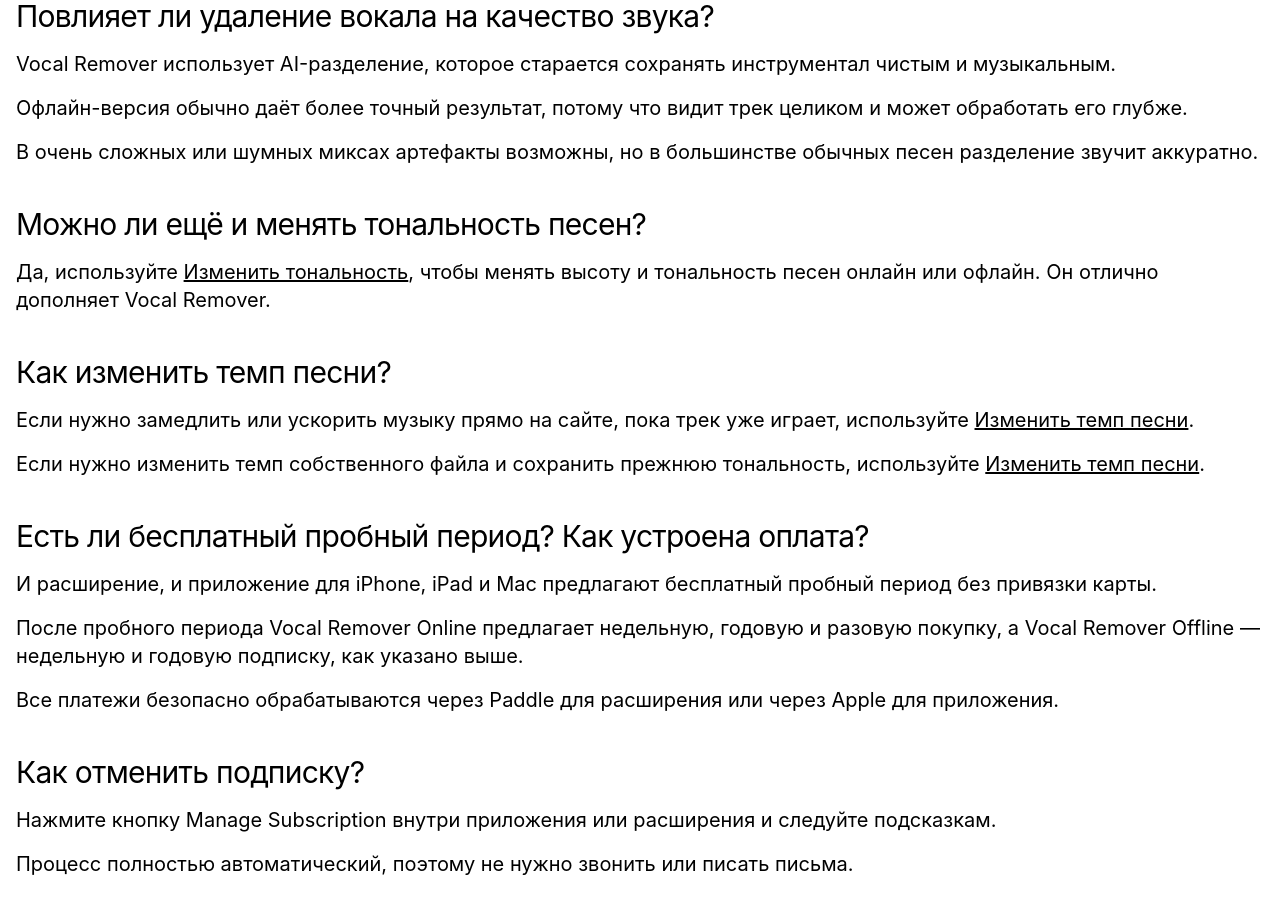
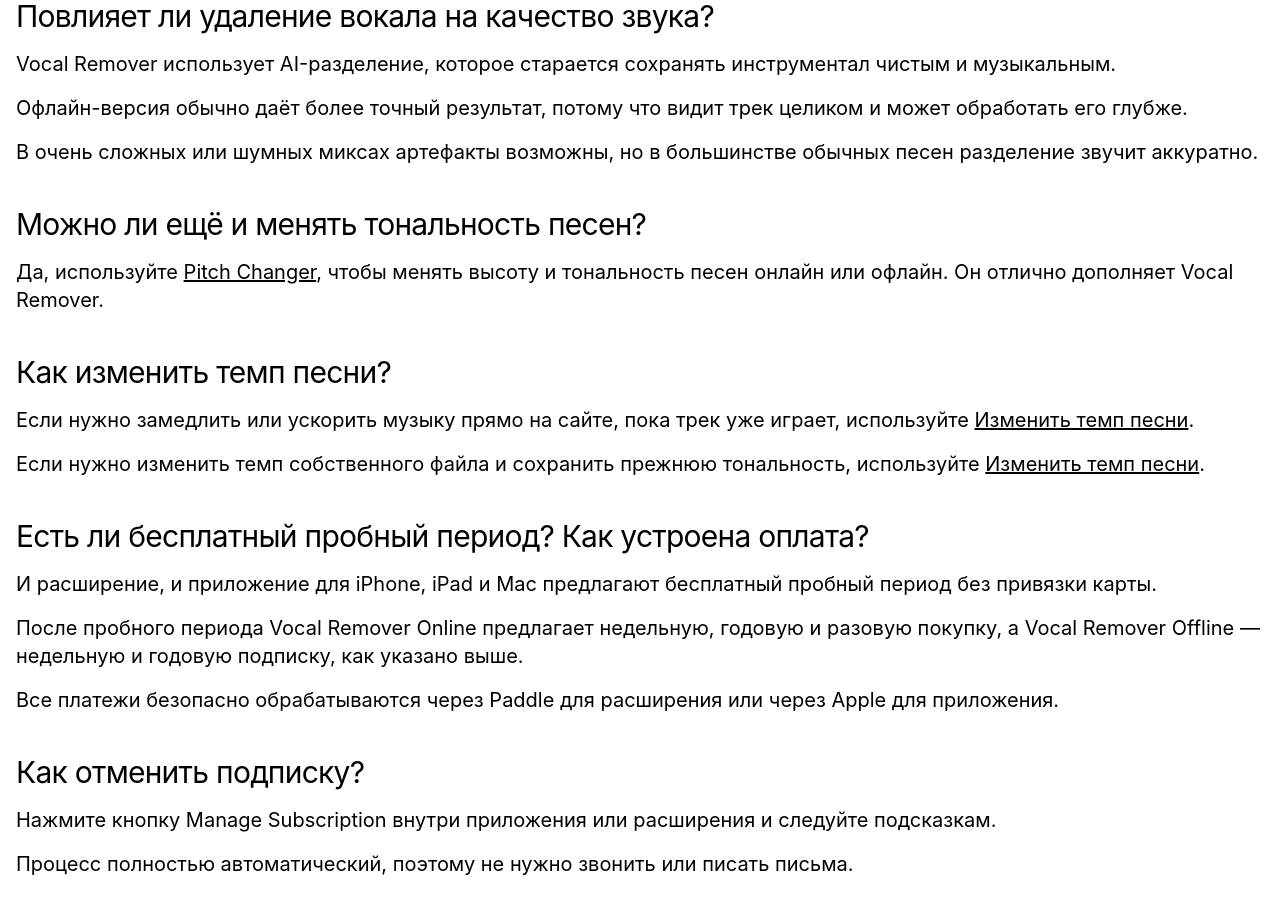
Before and after one commit to vocal-remover/vocal-remover.github.io, a Jekyll site: the page built from ru/index.html, in a window 1280 px wide and 900 px high, scrolled down 5066 px. Built offline with Jekyll 4.4.1, drawn with Linux system fonts in a browser that asks for light colours; nearby versions of some CDN libraries.

Commit message:
Keep Pitch Changer untranslated in Russian FAQ

```diff
--- a/_data/cross_tool_links.yml
+++ b/_data/cross_tool_links.yml
@@ -20,7 +20,7 @@
       name: Изменить темп песни
       url: https://chromewebstore.google.com/detail/bpm-changer/klddneocmcmoacnnemmelgeilnedcpjj
     pitch_changer:
-      name: Изменить тональность
+      name: Pitch Changer
       url: https://pitch-changer.com/ru/
     speed_tool:
       name: Изменить темп песни
```
Also changed, not shown: AGENTS.md (+1 -0 lines).
